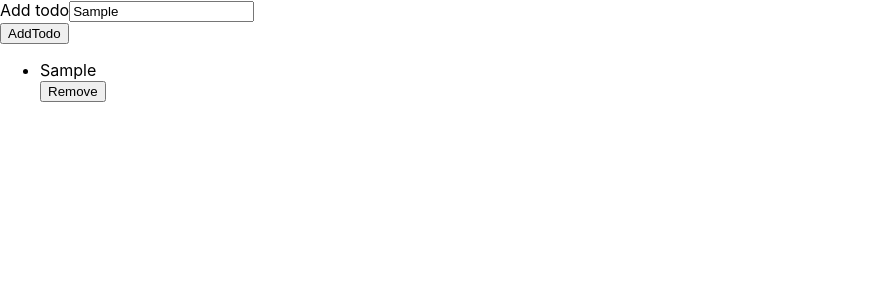
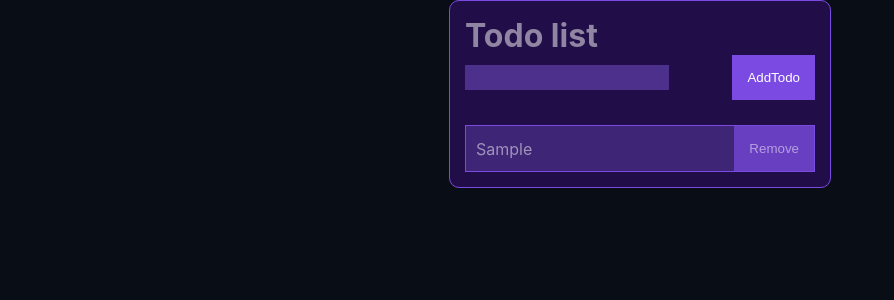
Before and after one commit to MishynMykhailo/ts-todo-list, a React (Create React App) app: page / in a window 1280 px wide. Both pictures are taken after typing "Sample" into the empty fields and a click on the button "AddTodo". Shown: the top 300 px of the page, without its empty margins (0-894 px from the left). Built offline with nearby package versions, Linux system fonts and the light colour scheme.

Commit message:
added a little bit styles

```diff
--- a/src/components/AddTodo.tsx
+++ /dev/null
@@ -1,40 +0,0 @@
-import React, { useState } from "react";
-import { IItem } from "../types/todo";
-
-interface IProps {
-  onAddTodo: (todo: IItem) => void;
-}
-
-const AddTodo: React.FC<IProps> = ({ onAddTodo }) => {
-  const [todo, setTodo] = useState<Partial<IItem>>({});
-  // через таргет берем value и создаем ID
-  function todoHandler(e: React.ChangeEvent<HTMLInputElement>) {
-    setTodo({ title: e.target.value });
-  }
-
-  // Отправляем создание todo
-  function submitHandler(e: React.FormEvent) {
-    e.preventDefault();
-    if (!todo) {
-      return;
-    }
-    onAddTodo(todo as IItem);
-  }
-
-  return (
-    <form onSubmit={submitHandler}>
-      <div>
-        <span>Add todo</span>
-        <input
-          type="text"
-          id="add-todo"
-          onChange={todoHandler}
-          value={todo?.title}
-        />
-      </div>
-      <button type="submit">AddTodo</button>
-    </form>
-  );
-};
-
-export default AddTodo;
--- /dev/null
+++ b/src/components/AddTodo/AddTodo.module.css
@@ -0,0 +1,36 @@
+.form {
+  display: flex;
+  justify-content: space-between;
+  margin-bottom: 25px;
+}
+.div {
+  display: flex;
+  justify-content: center;
+  align-items: center;
+}
+.input {
+  background-color: rgb(77, 48, 139);
+  border: none;
+  height: 50%;
+  width: 200px;
+  color: var(--text-color);
+  outline: none;
+  font-size: 18px;
+}
+
+.button {
+  color: var(--text-color);
+  display: flex;
+  text-align: center;
+  align-items: center;
+  padding: 15px;
+  background-color: var(--transparent-color);
+  border: none;
+  cursor: pointer;
+  transition: all 250ms var(--main-transition);
+}
+.button:hover,
+.button:focus {
+  background-color: var(--primary-bg-color);
+  color: white;
+}
--- /dev/null
+++ b/src/components/AddTodo/AddTodo.tsx
@@ -0,0 +1,44 @@
+import React, { useState } from "react";
+import s from "./AddTodo.module.css";
+interface IProps {
+  onAddTodo: (todo: string) => void;
+}
+
+const AddTodo: React.FC<IProps> = ({ onAddTodo }) => {
+  const [todo, setTodo] = useState<string>("");
+  // save data in state
+  function todoHandler(e: React.ChangeEvent<HTMLInputElement>) {
+    setTodo(e.target.value);
+  }
+
+  // send create todo
+  function submitHandler(e: React.FormEvent) {
+    e.preventDefault();
+    if (!todo) {
+      return;
+    }
+    onAddTodo(todo);
+    setTodo("");
+  }
+
+  return (
+    <>
+      <form onSubmit={submitHandler} className={s.form}>
+        <div className={s.div}>
+          <input
+            className={s.input}
+            type="text"
+            id="add-todo"
+            onChange={todoHandler}
+            value={todo}
+          />
+        </div>
+        <button className={s.button} type="submit">
+          AddTodo
+        </button>
+      </form>
+    </>
+  );
+};
+
+export default AddTodo;
--- /dev/null
+++ b/src/components/App/App.module.css
@@ -0,0 +1,14 @@
+.h1 {
+  color: var(--text-color);
+}
+.div {
+  display: flex;
+  flex-direction: column;
+  margin-right: auto;
+  margin-left: auto;
+  max-width: 350px;
+  border: 1px solid var(--primary-bg-color);
+  border-radius: 10px;
+  padding: 15px;
+  background-color: rgb(33, 13, 71);
+}
--- a/src/App.tsx
+++ b/src/components/App/App.tsx
@@ -1,7 +1,8 @@
 import React, { useState, useEffect } from "react";
-import AddTodo from "./components/AddTodo";
-import TodoList from "./components/TodoList";
-import { IItem } from "./types/todo";
+import s from "./App.module.css";
+import AddTodo from "../AddTodo/AddTodo";
+import TodoList from "../TodoList/TodoList";
+import { IItem } from "../../types/todo";
 import { nanoid } from "nanoid";
 
 const App: React.FC = () => {
@@ -15,13 +16,13 @@ const App: React.FC = () => {
     setTodos(result);
   }, []);
 
-  function todoAddHandler(todo: IItem) {
+  function todoAddHandler(todo: string) {
     setTodos((prevTodos) => {
       const result = [
         ...prevTodos,
         {
           id: nanoid(),
-          title: todo.title,
+          title: todo,
           status: false,
         },
       ];
@@ -40,7 +41,8 @@ const App: React.FC = () => {
     });
   }
   return (
-    <div className="App">
+    <div className={s.div}>
+      <h1 className={s.h1}>Todo list</h1>
       <AddTodo onAddTodo={todoAddHandler} />
       <TodoList onRemoveTodo={todoRemoveHandler} todos={todos} />
     </div>
--- /dev/null
+++ b/src/components/TodoList/TodoList.module.css
@@ -0,0 +1,47 @@
+.ul {
+  color: var(--text-color);
+}
+.li {
+  display: flex;
+  align-items: center;
+  justify-content: space-between;
+  white-space: normal;
+  border: 1px solid var(--primary-bg-color);
+  background-color: rgba(77, 48, 139, 0.692);
+}
+.li:hover,
+.li:focus {
+  transform: scale(1.05);
+}
+.li:hover .p,
+.li:focus .p {
+  text-overflow: clip;
+  overflow: auto;
+}
+
+.li:not(:last-child) {
+  margin-bottom: 15px;
+}
+.p {
+  width: 150px;
+  hyphens: manual;
+  padding: 10px;
+  text-overflow: ellipsis;
+  overflow: hidden;
+}
+.button {
+  color: var(--text-color);
+  display: flex;
+  text-align: center;
+  align-items: center;
+  padding: 15px;
+  background-color: var(--transparent-color);
+  border: none;
+  cursor: pointer;
+  transition: all 250ms var(--main-transition);
+}
+.button:hover,
+.button:focus {
+  background-color: var(--primary-bg-color);
+  color: white;
+}
--- a/src/components/TodoList.tsx
+++ b/src/components/TodoList/TodoList.tsx
@@ -1,18 +1,26 @@
 import React from "react";
-import { IItem } from "../types/todo";
+import { IItem } from "../../types/todo";
+import s from "./TodoList.module.css";
 interface IProps {
   todos: IItem[];
   onRemoveTodo: (id: string) => void;
 }
 const TodoList: React.FC<IProps> = (props) => {
   return (
-    <ul>
+    <ul className={s.ul}>
       {props.todos.map(({ id, title }) => {
         return (
-          <li key={id}>
-            <div>{title}</div>
-            <button onClick={props.onRemoveTodo.bind(this, id)}>Remove</button>
-          </li>
+          <>
+            <li key={id} className={s.li}>
+              <p className={s.p}>{title}</p>
+              <button
+                onClick={props.onRemoveTodo.bind(this, id)}
+                className={s.button}
+              >
+                Remove
+              </button>
+            </li>
+          </>
         );
       })}
     </ul>
--- a/src/index.css
+++ b/src/index.css
@@ -1,13 +1,55 @@
+@import-normalize; /* bring in normalize.css styles */
+:root {
+  /* ---------------------COLOR--------------------------------------- */
+  /* --primary-text-color: #212121; */
+  --text-color: rgba(255, 255, 255, 0.5);
+  --main-bg-color: #090e16;
+  --primary-bg-color: rgb(123, 74, 226);
+  --transparent-color: rgba(123, 74, 226, 0.7);
+  /* -------------------------FONTS----------------------------------- */
+  --main-font: "Roboto", sans-serif;
+  --secondary-font: "Raleway", sans-serif;
+  /* ------- Transition -----*/
+  --main-transition: cubic-bezier(0.4, 0, 0.2, 1);
+}
 body {
   margin: 0;
-  font-family: -apple-system, BlinkMacSystemFont, 'Segoe UI', 'Roboto', 'Oxygen',
-    'Ubuntu', 'Cantarell', 'Fira Sans', 'Droid Sans', 'Helvetica Neue',
+  background-color: var(--main-bg-color);
+  font-family: -apple-system, BlinkMacSystemFont, "Segoe UI", "Roboto", "Oxygen",
+    "Ubuntu", "Cantarell", "Fira Sans", "Droid Sans", "Helvetica Neue",
     sans-serif;
   -webkit-font-smoothing: antialiased;
   -moz-osx-font-smoothing: grayscale;
 }
 
 code {
-  font-family: source-code-pro, Menlo, Monaco, Consolas, 'Courier New',
+  font-family: source-code-pro, Menlo, Monaco, Consolas, "Courier New",
     monospace;
 }
+
+p,
+h1,
+h2,
+h3,
+h4,
+h5,
+h6 {
+  margin: 0;
+}
+
+ul {
+  margin: 0;
+  padding: 0;
+}
+
+button {
+  cursor: pointer;
+}
+
+img {
+  display: block;
+  max-width: 100%;
+}
+li {
+  list-style: none;
+}
```
Also changed, not shown: src/index.tsx (+5 -6 lines).
